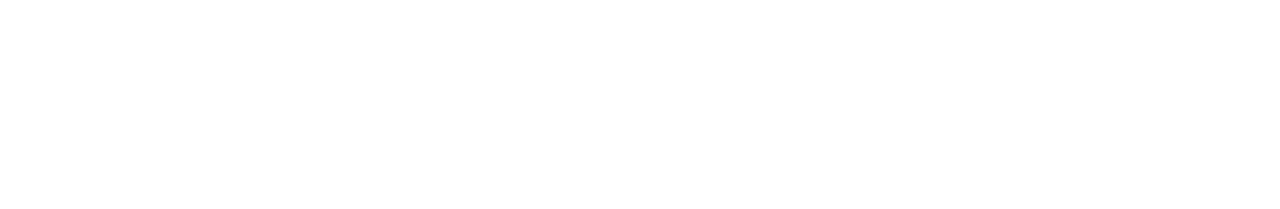
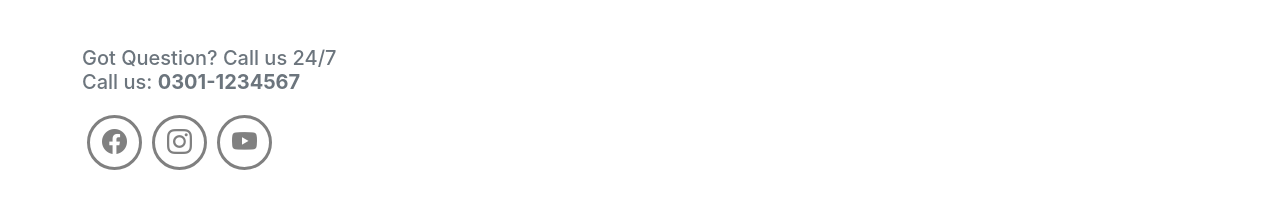
Before and after one commit to UmerYasir718/Travel_and_Tourism, a React (Create React App) app: page / in a window 1280 px wide. Shown: the part 1950-2159 px from the top of the page. Before the commit the page ends 1964 px from the top, so only its background shows below. Built offline with nearby package versions, Linux system fonts and the light colour scheme.

Commit message:
Abdullah-footer

```diff
--- a/public/index.html
+++ b/public/index.html
@@ -19,6 +19,8 @@
     rel="stylesheet">
   <link href="https://cdn.jsdelivr.net/npm/bootstrap@5.3.2/dist/css/bootstrap.min.css" rel="stylesheet"
     integrity="sha384-T3c6CoIi6uLrA9TneNEoa7RxnatzjcDSCmG1MXxSR1GAsXEV/Dwwykc2MPK8M2HN" crossorigin="anonymous">
+    <link rel="stylesheet" href="https://cdnjs.cloudflare.com/ajax/libs/font-awesome/6.5.1/css/all.min.css">
+    <link rel="stylesheet" href="https://cdn.jsdelivr.net/npm/bootstrap-icons@1.11.3/font/bootstrap-icons.min.css">
   <title>Travel & Tours </title>
 </head>
 
--- a/src/App.css
+++ b/src/App.css
@@ -68,3 +68,30 @@
   border-radius: 5px;
   color: white;
 }
+/* -----------LowerFooter------------------ */
+.socialIcons a{
+display: inline-flex;
+border: 3px solid gray;
+border-radius: 50px;
+color: gray;
+background: none;
+width: 55px;
+height: 55px;
+align-items: center;
+justify-content: center;
+font-size: 25px;
+margin: 5px;
+}
+.socialIcons a:hover{
+  display: inline-flex;
+  border: 3px solid red;
+  border-radius: 50px;
+  color: red;
+  background: none;
+  width: 55px;
+  height: 55px;
+  align-items: center;
+  justify-content: center;
+  font-size: 25px;
+  margin: 5px;
+  }
--- a/src/MyComponents/HomePage/Home.js
+++ b/src/MyComponents/HomePage/Home.js
@@ -2,6 +2,7 @@
 import Carousel from "./Carousel";
 import NavHome from "./NavHome";
 import TopDestination from "./TopDestination";
+import LowerFooter from "../../mainComponets/LowerFooter";
 
 export default function Home() {
   return (
@@ -9,6 +10,7 @@
       <NavHome />
       <Carousel />
       <TopDestination />
+      <LowerFooter />
     </div>
   );
 }
--- /dev/null
+++ b/src/mainComponets/LowerFooter.js
@@ -0,0 +1,32 @@
+import React from "react";
+
+export default function LowerFooter() {
+  return (
+    <>
+      <div className="container">
+        <div className="row my-5 text-secondary">
+          <div className="col-3 ">
+            <h5>
+              Got Question? Call us 24/7 <br />
+              Call us: <b>0301-1234567</b>
+            </h5>
+            <div className="socialIcons my-3">
+              <a href="">
+                <i class="bi bi-facebook"></i>
+              </a>
+              <a href="">
+                <i class="bi bi-instagram"></i>
+              </a>
+              <a href="">
+                <i class="bi bi-youtube"></i>
+              </a>
+            </div>
+          </div>
+          <div className="col-3"></div>
+          <div className="col-3"></div>
+          <div className="col-3"></div>
+        </div>
+      </div>
+    </>
+  );
+}
```
